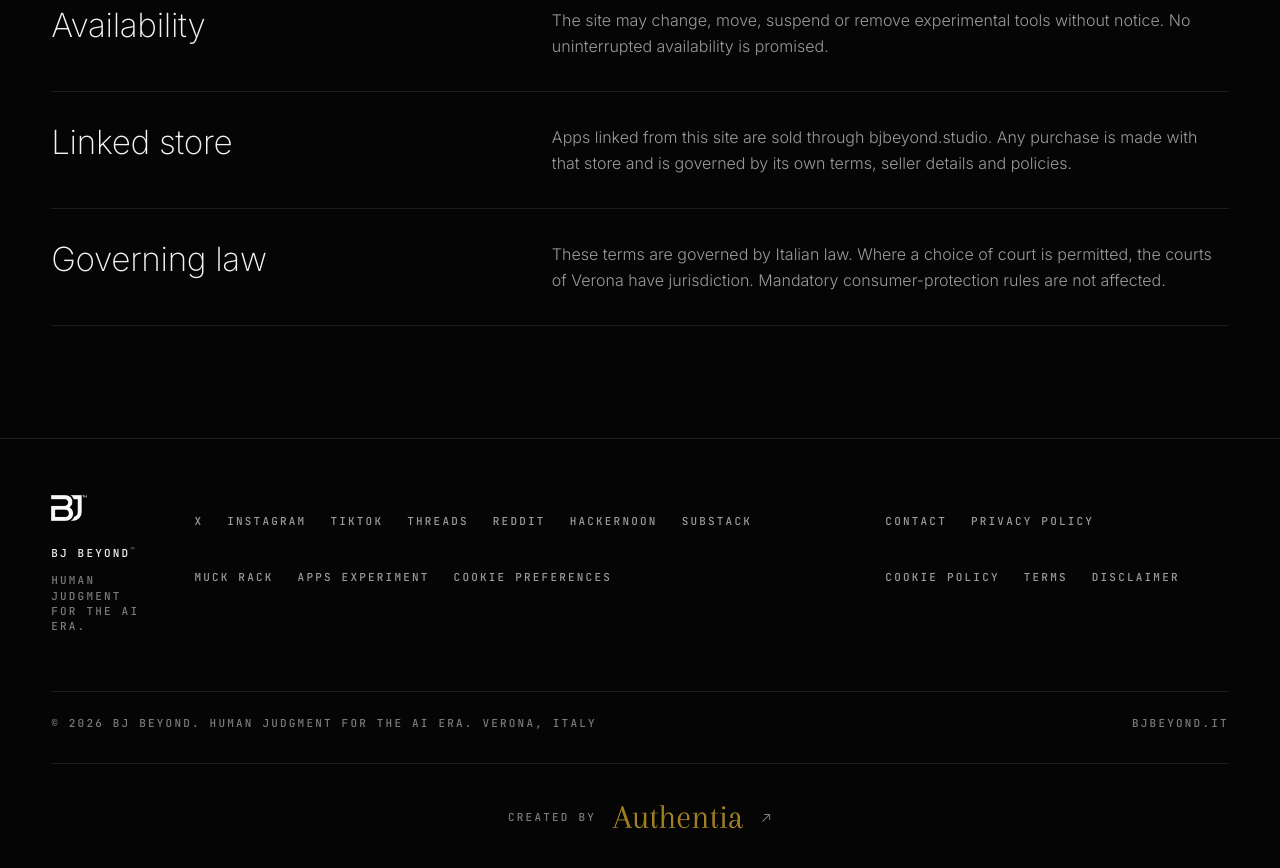
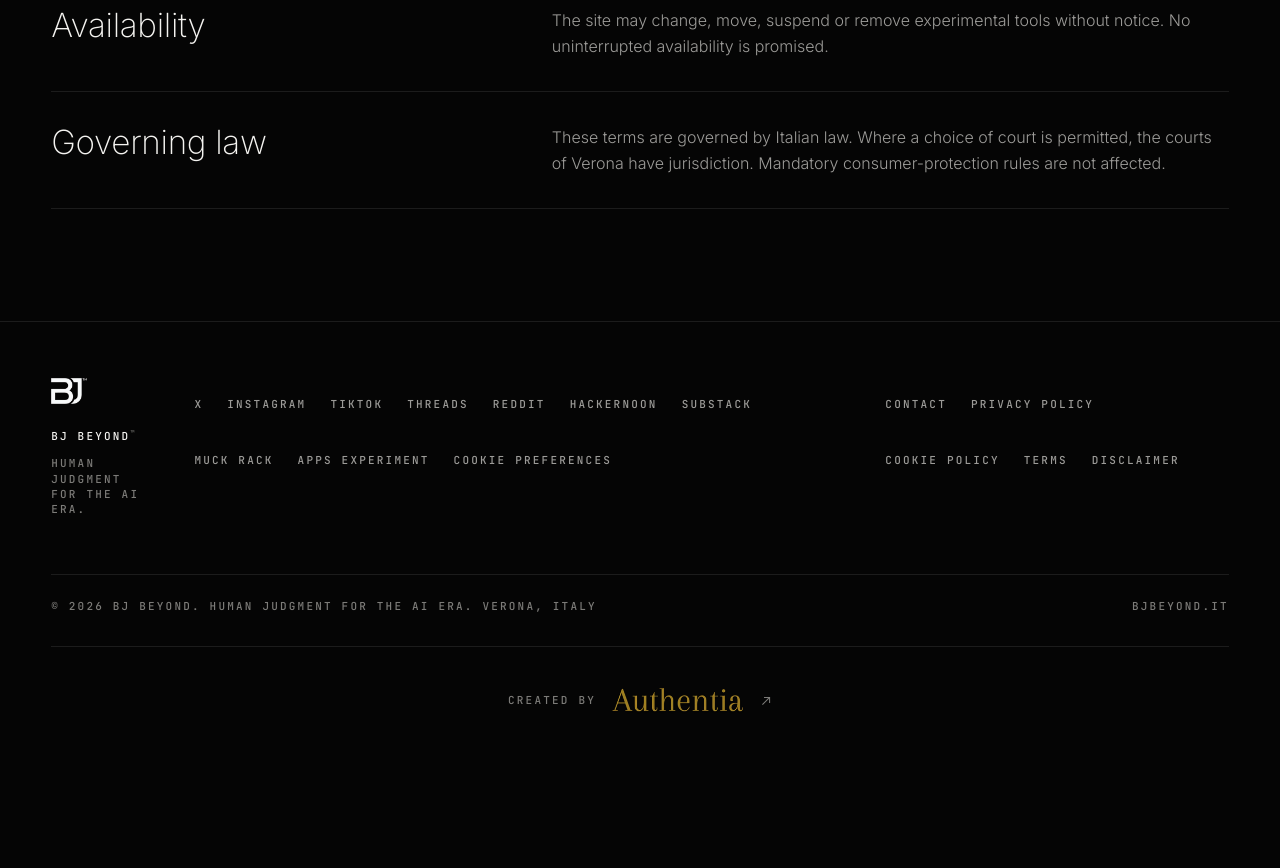
Before and after one commit to bjbeyond81/bjbeyond, a Next.js app: page /terms in a window 1280 px wide. Shown: the part 1440-2308 px from the top of the page. After the commit the page ends 2219 px from the top, so only its background shows below. Built offline with nearby package versions, Linux system fonts and the light colour scheme.

Commit message:
Terms: remove Linked store entry (no store links remain)

```diff
--- a/app/terms/page.tsx
+++ b/app/terms/page.tsx
@@ -18,7 +18,6 @@ const sections = [
   ['Third-party services', 'Some tools or links use third-party services such as Anthropic, Groq, HackerNoon, X or Authentia. Their own terms and privacy rules apply when you use those services.'],
   ['Intellectual property', 'Original BJ Beyond text, design, methods and site materials remain protected by applicable intellectual-property law unless a page explicitly states otherwise. Quotation and citation are welcome when attribution and context are preserved.'],
   ['Availability', 'The site may change, move, suspend or remove experimental tools without notice. No uninterrupted availability is promised.'],
-  ['Linked store', 'Apps linked from this site are sold through bjbeyond.studio. Any purchase is made with that store and is governed by its own terms, seller details and policies.'],
   ['Governing law', 'These terms are governed by Italian law. Where a choice of court is permitted, the courts of Verona have jurisdiction. Mandatory consumer-protection rules are not affected.'],
 ] as const;
 
```
